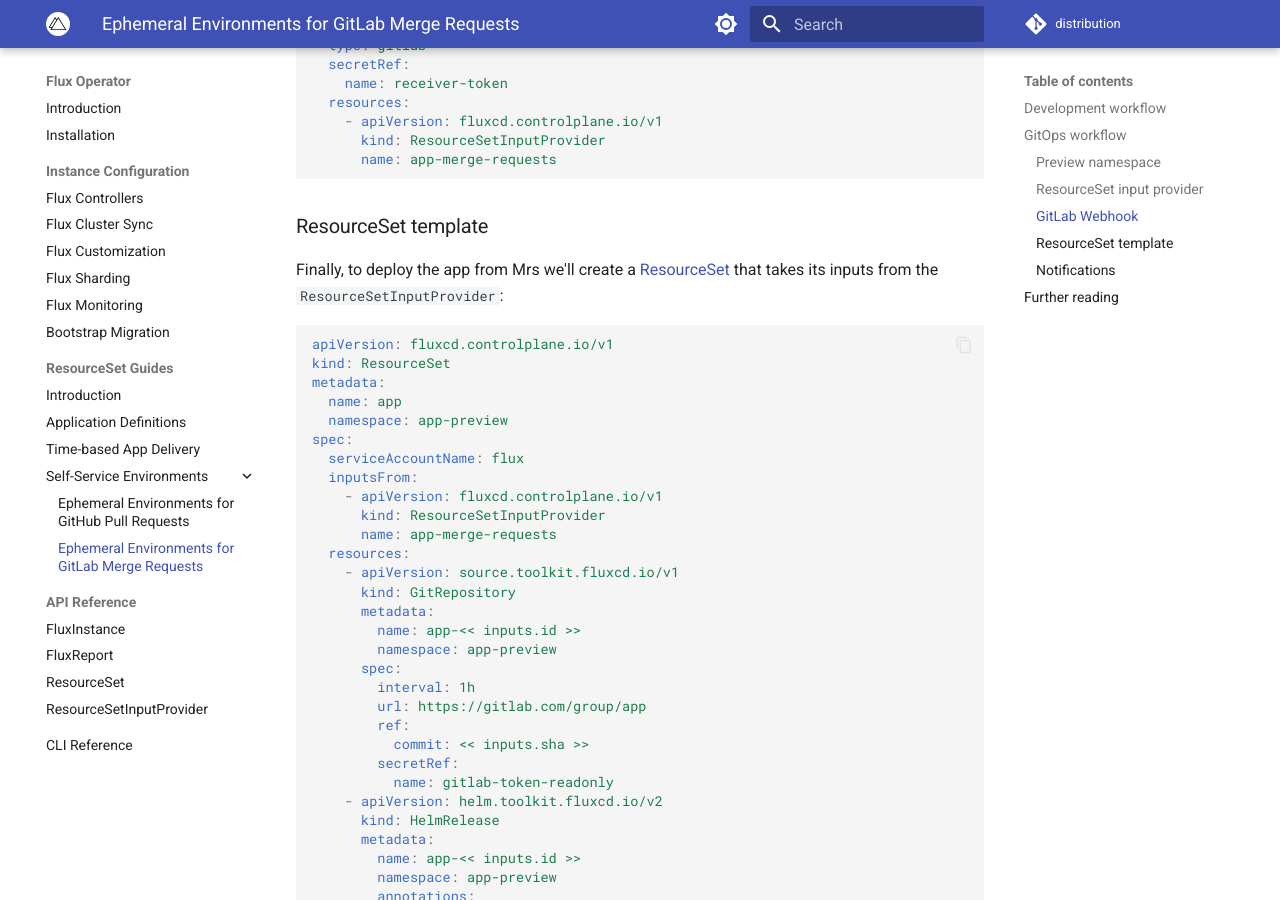
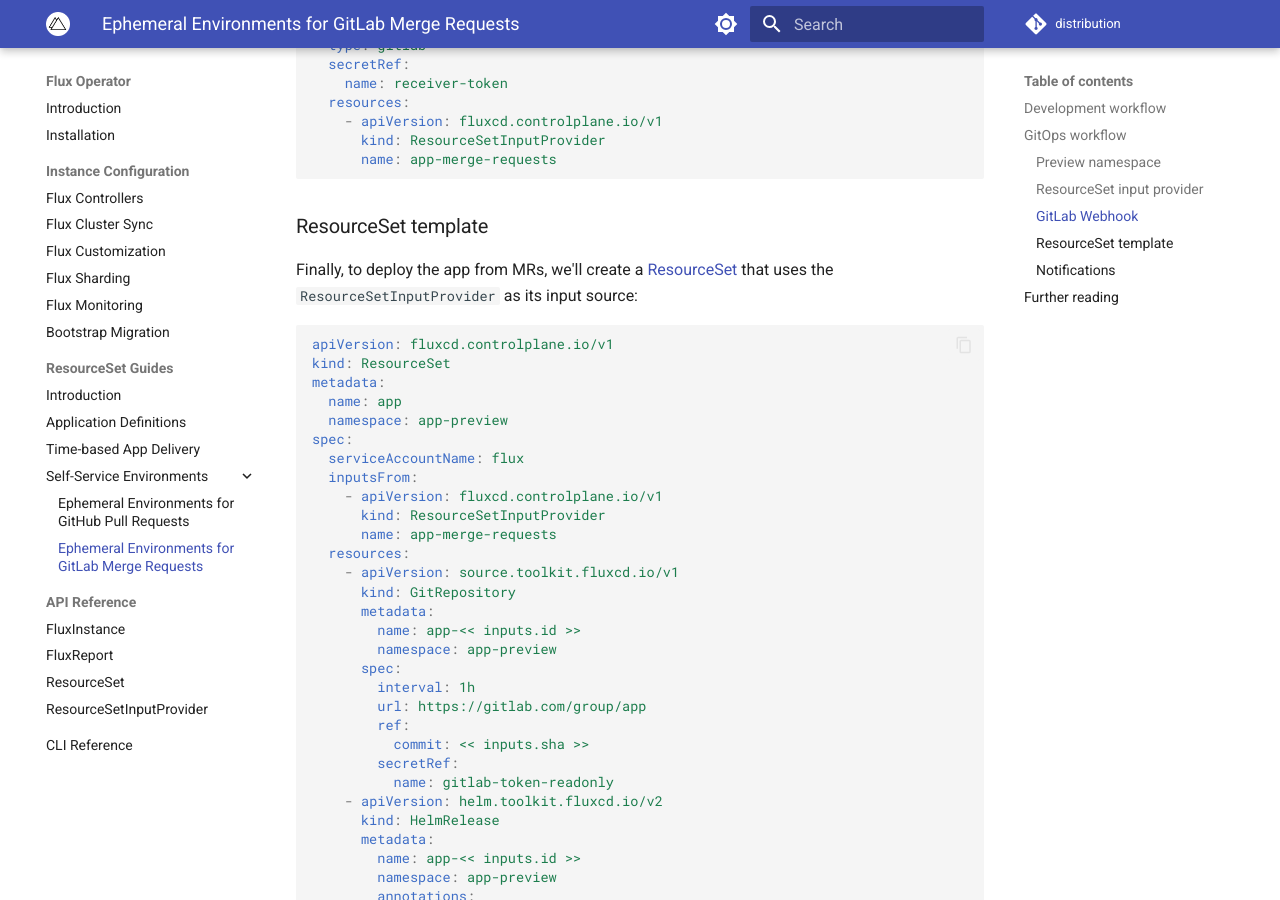
Before and after one commit to controlplaneio-fluxcd/distribution, an MkDocs documentation site: the page built from docs/operator/resourcesets/gitlab-merge-requests.md, in a window 1280 px wide and 900 px high, scrolled down 2631 px. Built offline with MkDocs 1.6.1 and Material for MkDocs 9.7.7, drawn with Linux system fonts in a browser that asks for light colours; comment, search, counter and statistics services are not loaded.

Commit message:
docs: Update gitlab-merge-requests.md
fix typo and a little bit rephrase.

````diff
--- a/docs/operator/resourcesets/gitlab-merge-requests.md
+++ b/docs/operator/resourcesets/gitlab-merge-requests.md
@@ -117,8 +117,8 @@
 
 ### ResourceSet template
 
-Finally, to deploy the app from Mrs we'll create a [ResourceSet](../resourceset.md)
-that takes its inputs from the `ResourceSetInputProvider`:
+Finally, to deploy the app from MRs, we'll create a [ResourceSet](../resourceset.md)
+ that uses the `ResourceSetInputProvider` as its input source:
 
 ```yaml
 apiVersion: fluxcd.controlplane.io/v1
````
